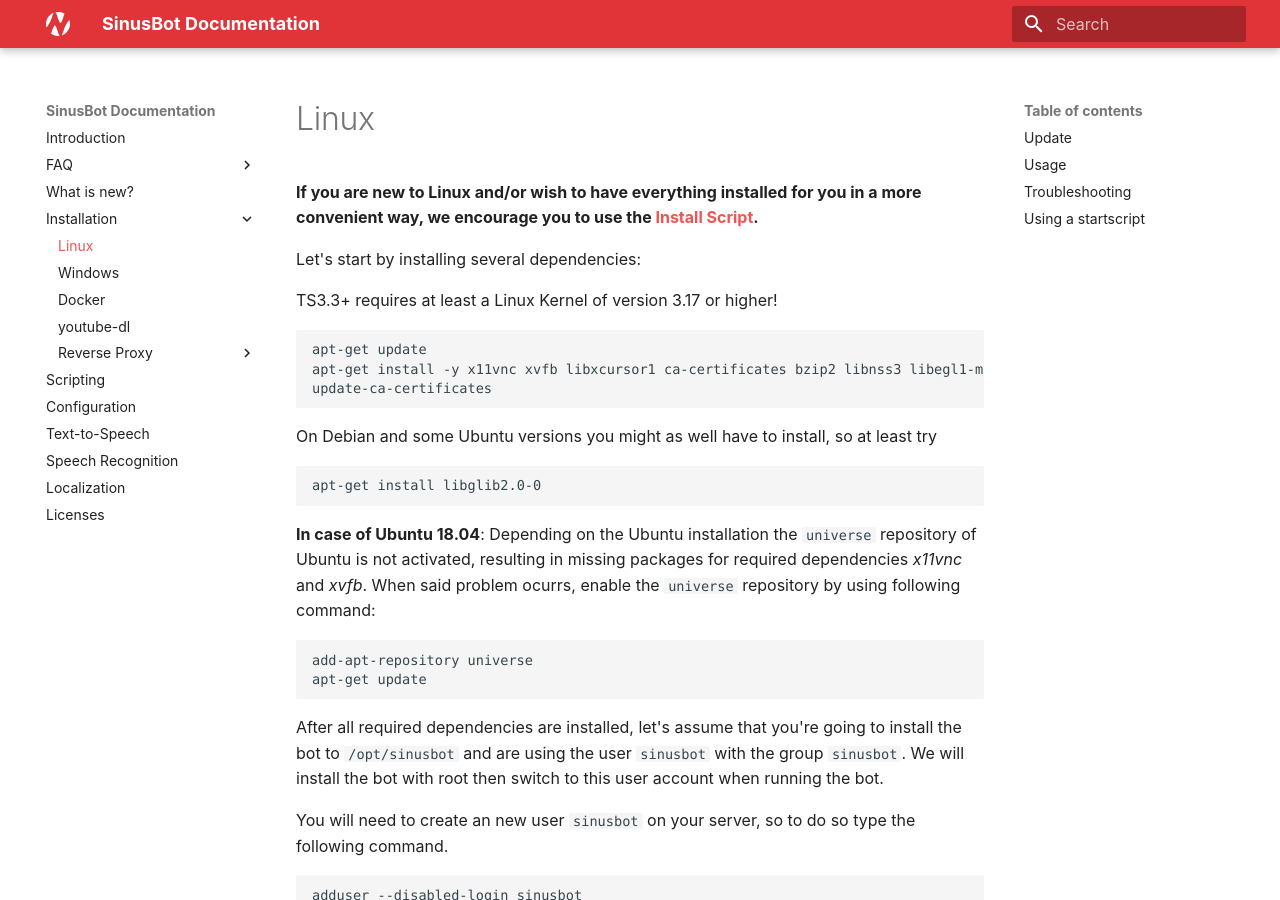
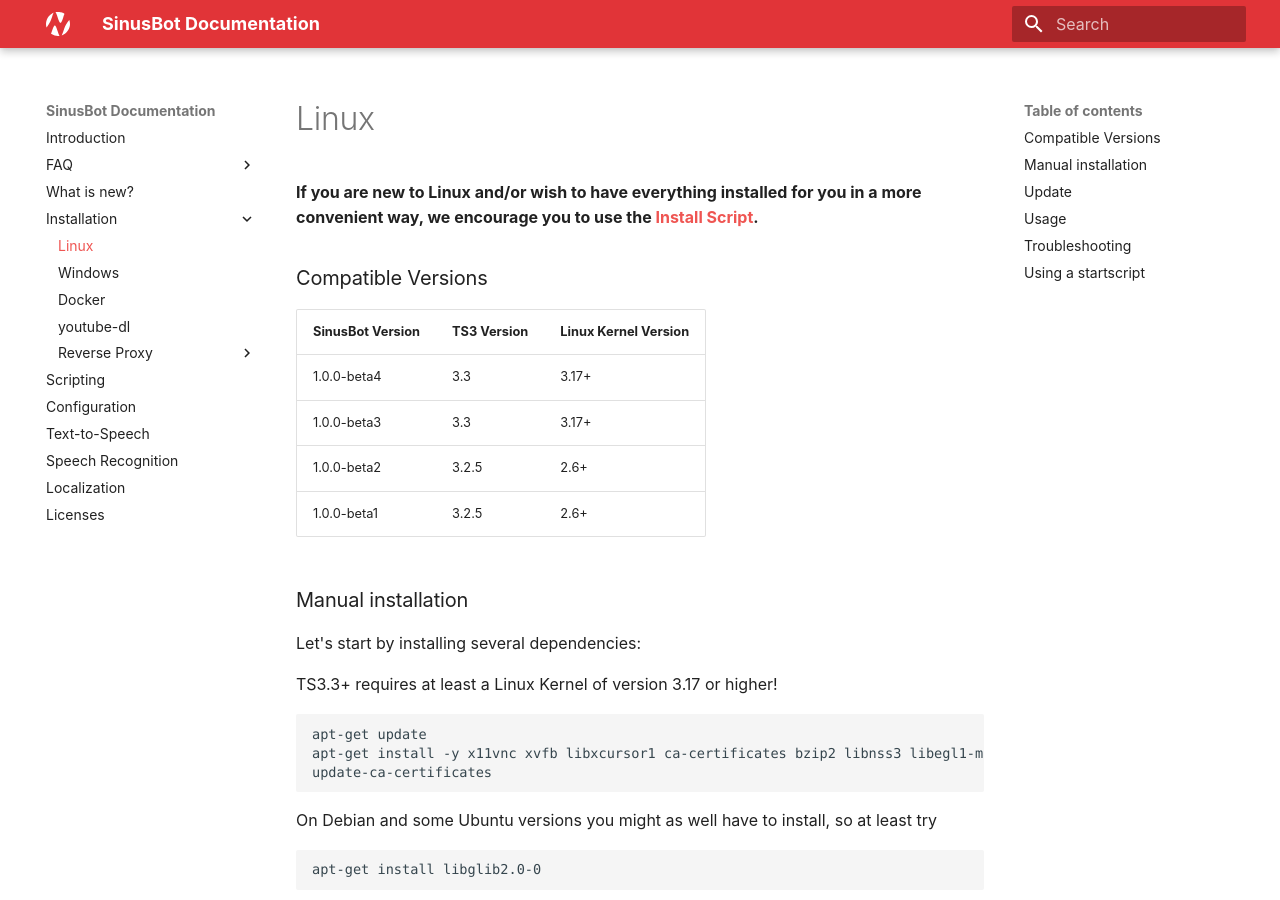
Before and after one commit to SinusBot/docs, an MkDocs documentation site: the page built from docs/installation/linux.md, in a window 1280 px wide and 900 px high. Built offline with MkDocs 1.6.1 and Material for MkDocs 9.7.7, drawn with Linux system fonts in a browser that asks for light colours.

Commit message:
add compatibility info

```diff
--- a/docs/installation/linux.md
+++ b/docs/installation/linux.md
@@ -1,4 +1,15 @@
 **If you are new to Linux and/or wish to have everything installed for you in a more convenient way, we encourage you to use the [Install Script](https://forum.sinusbot.com/resources/sinusbot-installer-script.58/).**
+
+### Compatible Versions
+
+SinusBot Version | TS3 Version  | Linux Kernel Version
+-----------------|--------------|-------------------------
+1.0.0-beta4      | 3.3          | 3.17+
+1.0.0-beta3      | 3.3          | 3.17+
+1.0.0-beta2      | 3.2.5        | 2.6+
+1.0.0-beta1      | 3.2.5        | 2.6+
+
+### Manual installation
 
 Let's start by installing several dependencies:
 
```
